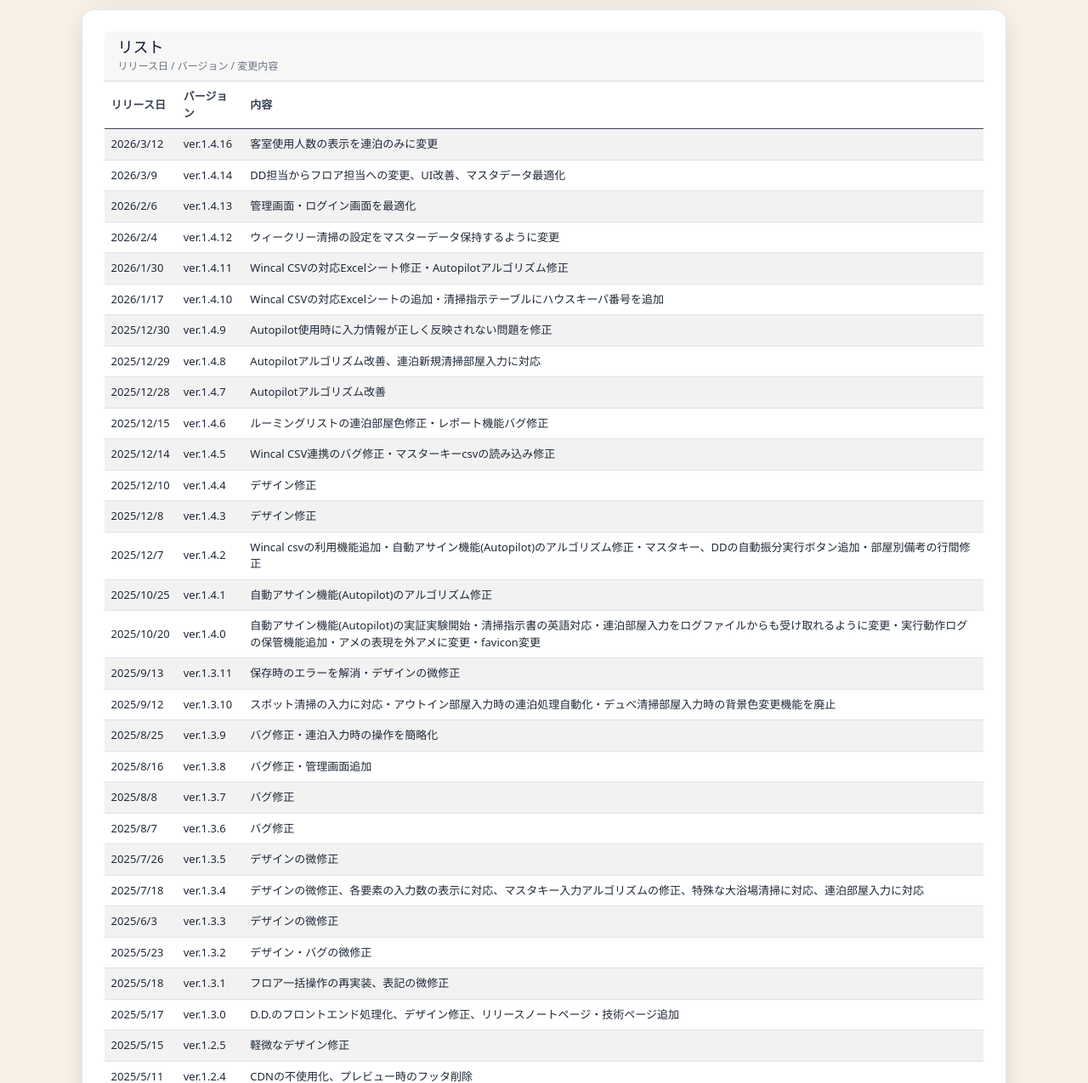
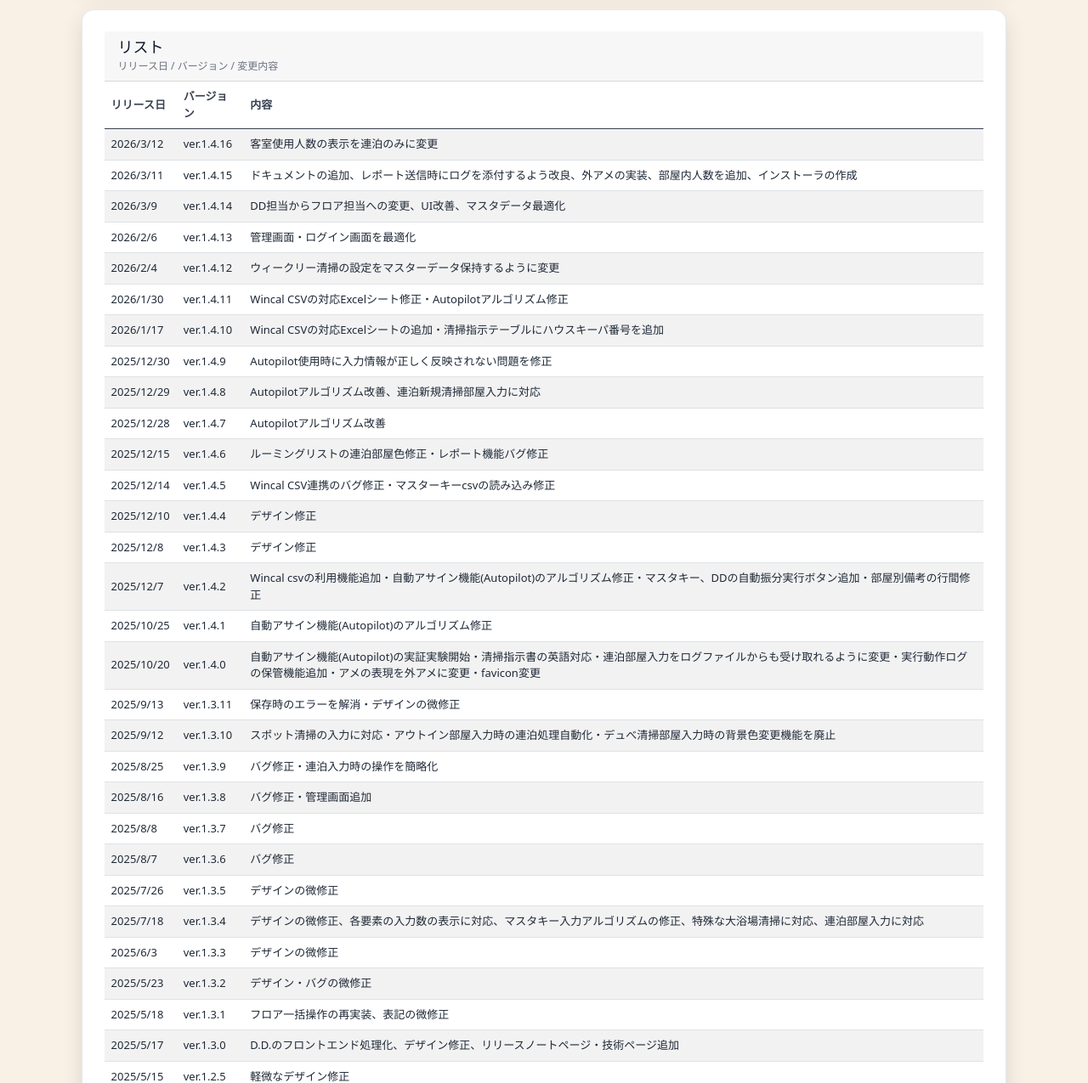
Before and after one commit to yutasato1112/route294, a Django app: page /release/ in a window 1280 px wide. Shown: the part 268-1543 px from the top of the page at 85% size. Run offline with Django 5.2, Linux system fonts and the light colour scheme; some libraries are stand-ins or nearby versions.

Commit message:
Update release.html

```diff
--- a/route/cleaning/templates/release.html
+++ b/route/cleaning/templates/release.html
@@ -41,6 +41,11 @@
                         <td>2026/3/12</td>
                         <td>ver.1.4.16</td>
                         <td>客室使用人数の表示を連泊のみに変更</td>
+                    </tr>
+                    <tr>
+                        <td>2026/3/11</td>
+                        <td>ver.1.4.15</td>
+                        <td>ドキュメントの追加、レポート送信時にログを添付するよう改良、外アメの実装、部屋内人数を追加、インストーラの作成</td>
                     </tr>
                     <tr>
                         <td>2026/3/9</td>
```
